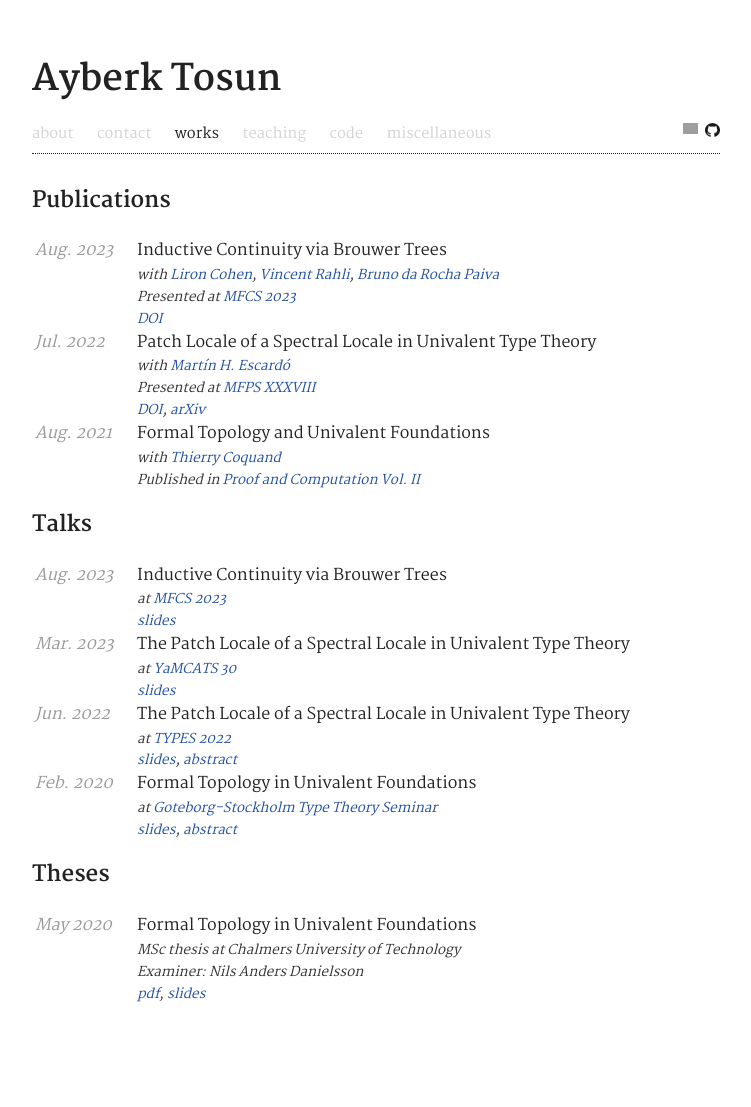
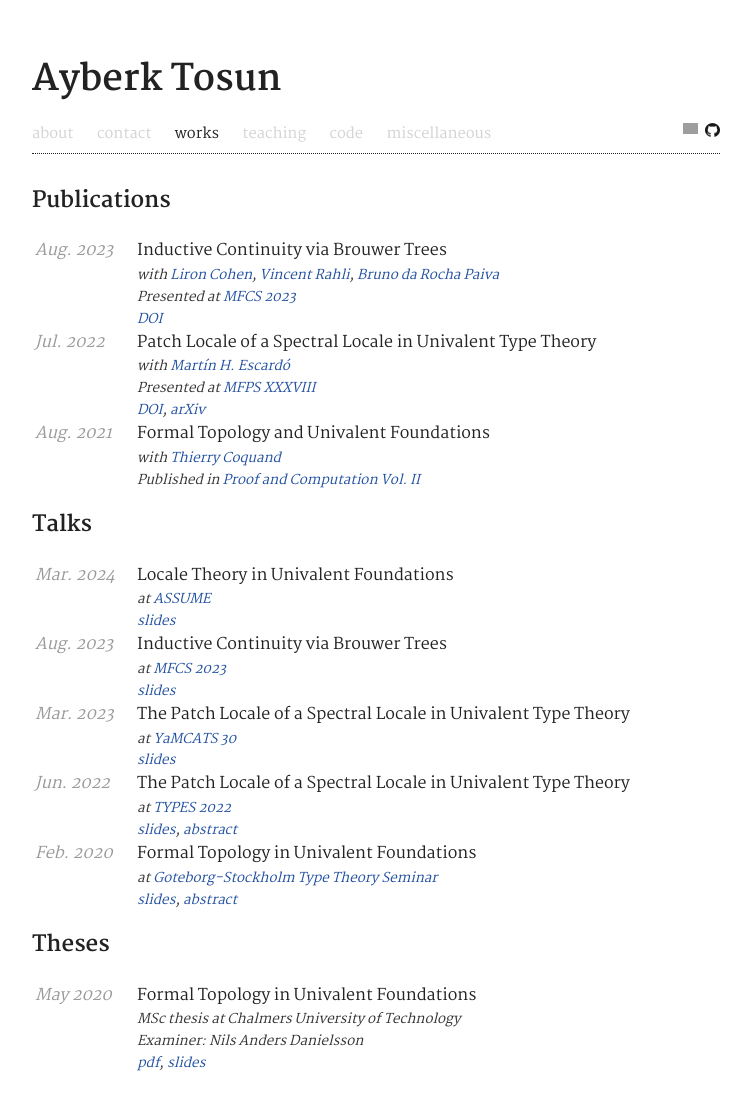
Before and after one commit to ayberkt/homepage, a Jekyll site: the page built from works.md, in a window 1280 px wide. Shown: the whole page, without its empty margins (264-1015 px from the left). Built offline with Jekyll 4.4.1, drawn with Linux system fonts in a browser that asks for light colours; comment, search, counter and statistics services are not loaded; before the commit the page ends 1038 px from its top, so only the background shows below that; grey boxes are pictures that could not be loaded.

Commit message:
Add the ASSUME talk

```diff
--- a/_data/talks.yml
+++ b/_data/talks.yml
@@ -1,3 +1,7 @@
+- title: Locale Theory in Univalent Foundations
+  date: Mar. 2024
+  event: ASSUME
+  slides_link: "/~axt978/assets/documents/assume-locale-theory-2024-03-21.pdf"
 - title: Inductive Continuity via Brouwer Trees
   date: Aug. 2023
   event: MFCS 2023
```
Also changed, not shown: 1 other file.
